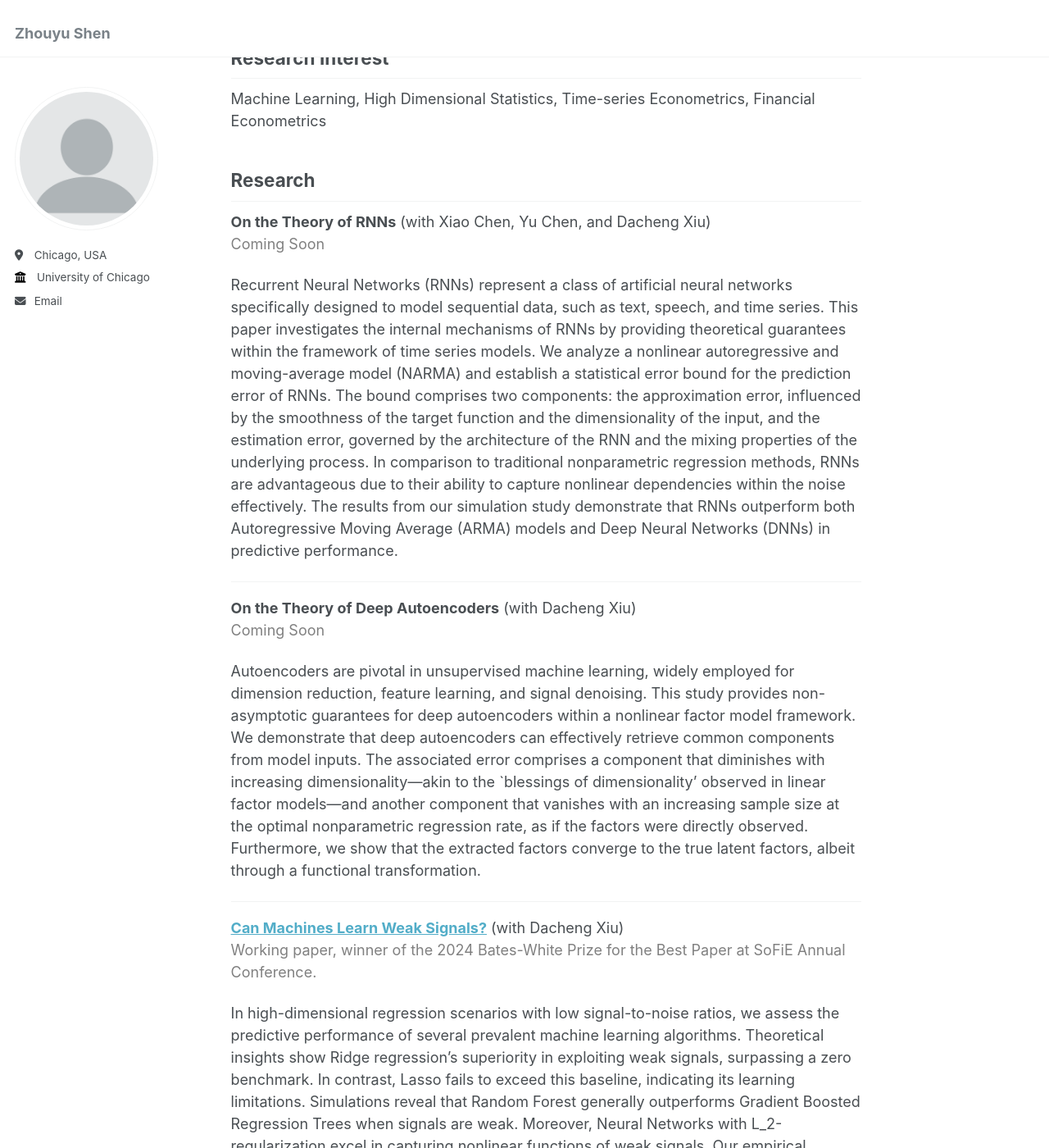
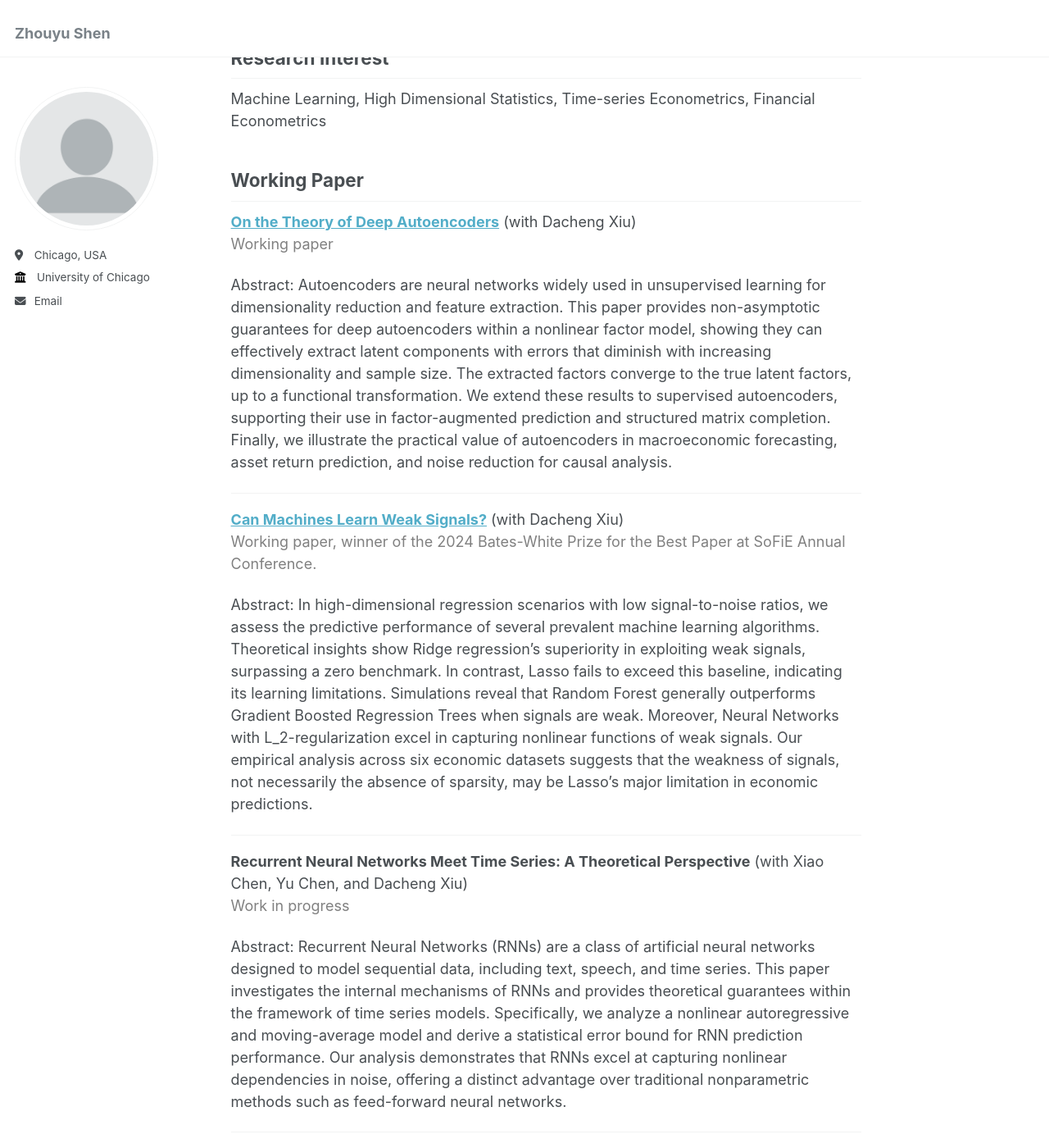
Before and after one commit to szyu123/zhouyushen, a Jekyll site: the page built from _pages/about.md, in a window 1280 px wide and 1400 px high, scrolled down 399 px. Shown: the whole window at 82% size. Built offline with Jekyll 4.4.1, drawn with Linux system fonts in a browser that asks for light colours; some of the changed text lies outside the part shown.

Commit message:
Update about.md

```diff
--- a/_pages/about.md
+++ b/_pages/about.md
@@ -7,7 +7,7 @@ redirect_from:
   - /about.html
 ---
 
-I am a final-year Ph.D. student in Econometrics and Statistics at the University of Chicago Booth School of Business, where I am advised by [Prof. Dacheng Xiu](https://dachxiu.chicagobooth.edu/). Prior to UChicago, I obtained a B.S. in Statistics from the School of the Gifted Young, University of Science and Technology of China in 2020. My research lies in the intersection of econometrics, statistics, and machine learning, with a focus on providing theoretical guarantees for applying machine learning methods in the field of economics and finance.
+I am a final-year Ph.D. student in Econometrics and Statistics at the University of Chicago Booth School of Business, where I am advised by [Prof. Dacheng Xiu](https://dachxiu.chicagobooth.edu/). Prior to UChicago, I obtained a B.S. in Statistics from the School of the Gifted Young, University of Science and Technology of China in 2020. My research lies in the intersection of econometrics, statistics, and machine learning, with a focus on addressing the methodological and theoretical challenges of applying machine learning techniques in economic contexts.
 
 **Email**: zshen10@chicagobooth.edu
 
@@ -16,19 +16,13 @@ I am a final-year Ph.D. student in Econometrics and Statistics at the University
 ## Research Interest
 Machine Learning, High Dimensional Statistics, Time-series Econometrics, Financial Econometrics
 
-## Research
-**On the Theory of RNNs** (with Xiao Chen, Yu Chen, and Dacheng Xiu)
-<span style="color:gray;">Coming Soon</span>
+## Working Paper
 
-Recurrent Neural Networks (RNNs) represent a class of artificial neural networks specifically designed to model sequential data, such as text, speech, and time series. This paper investigates the internal mechanisms of RNNs by providing theoretical guarantees within the framework of time series models. We analyze a nonlinear autoregressive and moving-average model (NARMA) and establish a statistical error bound for the prediction error of RNNs. The bound comprises two components: the approximation error, influenced by the smoothness of the target function and the dimensionality of the input, and the estimation error, governed by the architecture of the RNN and the mixing properties of the underlying process. In comparison to traditional nonparametric regression methods, RNNs are advantageous due to their ability to capture nonlinear dependencies within the noise effectively. The results from our simulation study demonstrate that RNNs outperform both Autoregressive Moving Average (ARMA) models and Deep Neural Networks (DNNs) in predictive performance.
+**[On the Theory of Deep Autoencoders](_pages/autoencoder.pdf)** (with Dacheng Xiu)
+<span style="color:gray;">Working paper</span>
 
----
+Abstract: Autoencoders are neural networks widely used in unsupervised learning for dimensionality reduction and feature extraction. This paper provides non-asymptotic guarantees for deep autoencoders within a nonlinear factor model, showing they can effectively extract latent components with errors that diminish with increasing dimensionality and sample size. The extracted factors converge to the true latent factors, up to a functional transformation. We extend these results to supervised autoencoders, supporting their use in factor-augmented prediction and structured matrix completion. Finally, we illustrate the practical value of autoencoders in macroeconomic forecasting, asset return prediction, and noise reduction for causal analysis.
 
-**On the Theory of Deep Autoencoders** (with Dacheng Xiu)
-<span style="color:gray;">Coming Soon</span>
-
-Autoencoders are pivotal in unsupervised machine learning, widely employed for dimension reduction, feature learning, and signal denoising. This study provides non-asymptotic guarantees for deep autoencoders within a nonlinear factor model framework. We demonstrate that deep autoencoders can effectively retrieve common components from model inputs.
-The associated error comprises a component that diminishes with increasing dimensionality---akin to the `blessings of dimensionality' observed in linear factor models---and another component that vanishes with an increasing sample size at the optimal nonparametric regression rate, as if the factors were directly observed. Furthermore, we show that the extracted factors converge to the true latent factors, albeit through a functional transformation.
 
 
 ---
@@ -37,12 +31,26 @@ The associated error comprises a component that diminishes with increasing dimen
 <span style="color:gray;">Working paper, winner of the 2024 Bates-White Prize for the Best Paper at SoFiE Annual Conference.</span>
 
 
-In high-dimensional regression scenarios with low signal-to-noise ratios, we assess the predictive performance of several prevalent machine learning algorithms. Theoretical insights show Ridge regression's superiority in exploiting weak signals, surpassing a zero benchmark. In contrast, Lasso fails to exceed this baseline, indicating its learning limitations. Simulations reveal that Random Forest generally outperforms Gradient Boosted Regression Trees when signals are weak. Moreover, Neural Networks with L_2-regularization excel in capturing nonlinear functions of
+Abstract: In high-dimensional regression scenarios with low signal-to-noise ratios, we assess the predictive performance of several prevalent machine learning algorithms. Theoretical insights show Ridge regression's superiority in exploiting weak signals, surpassing a zero benchmark. In contrast, Lasso fails to exceed this baseline, indicating its learning limitations. Simulations reveal that Random Forest generally outperforms Gradient Boosted Regression Trees when signals are weak. Moreover, Neural Networks with L_2-regularization excel in capturing nonlinear functions of
 weak signals. Our empirical analysis across six economic datasets suggests that the weakness of signals, not necessarily the absence of sparsity, may be Lasso's major limitation in economic predictions.
 
 ---
 
+**Recurrent Neural Networks Meet Time Series: A Theoretical Perspective** (with Xiao Chen, Yu Chen, and Dacheng Xiu)
+<span style="color:gray;">Work in progress</span>
+
+Abstract: Recurrent Neural Networks (RNNs) are a class of artificial neural networks designed to model sequential data, including text, speech, and time series. This paper investigates the internal mechanisms of RNNs and provides theoretical guarantees within the framework of time series models. Specifically, we analyze a nonlinear autoregressive and moving-average model  and derive a statistical error bound for RNN prediction performance. Our analysis demonstrates that RNNs excel at capturing nonlinear dependencies in noise, offering a distinct advantage over traditional nonparametric methods such as feed-forward neural networks.
+
+---
+
+**Boosting or Bagging? Navigating Weak Signals** (with Dacheng Xiu and Mingjie Zhang)
+<span style="color:gray;">Work in progress</span>
+
+Abstract: This study investigates the predictive performance of Bagging and Boosting, two widely used ensemble techniques, in high-dimensional settings characterized by weak signals. Using a novel theoretical framework, we evaluate and compare their effectiveness. Our analysis demonstrates that Bagging excels at capturing weak signals, consistently outperforming the naive benchmark predictor. In contrast, Boosting often underperforms in these environments. Building on these insights, we propose modifications to the traditional random forest algorithm, enhancing its effectiveness for prediction tasks involving weak signals.
+
+## Published Paper
+
 **[Modeling Tail Index With Autoregressive Conditional Pareto Model](https://www.tandfonline.com/doi/abs/10.1080/07350015.2020.1832504)** (with Yu Chen and Ruxin Shi)
 <span style="color:gray;">Journal of Business & Economic Statistics, Volume 40, 2022</span>
 
-We propose an autoregressive conditional Pareto (AcP) model based on the dynamic peaks over threshold method to model a dynamic tail index in the financial markets. Unlike the score-based approach which is widely used in many articles, we use an exponential function to model the tail index process for its intuitiveness and interpretability. Probabilistic properties of the AcP model and the statistical properties of its parameter estimators of maximum likelihood are studied in this article. Real data are used to show the advantages of AcP, especially, compared to the estimation volatility of GARCH model, the result of AcP is more sensitive to turmoil. The estimated tail index of AcP can accurately reflect the risk of the stock and may even play an early warning role to the turmoil of stock market. We also calculate the tail connectedness based on the estimated tail index of AcP and show that tail connectedness increases during period of turmoil, which is consistent with the result of the score-based approach.
+Abstract: We propose an autoregressive conditional Pareto (AcP) model based on the dynamic peaks over threshold method to model a dynamic tail index in the financial markets. Unlike the score-based approach which is widely used in many articles, we use an exponential function to model the tail index process for its intuitiveness and interpretability. Probabilistic properties of the AcP model and the statistical properties of its parameter estimators of maximum likelihood are studied in this article. Real data are used to show the advantages of AcP, especially, compared to the estimation volatility of GARCH model, the result of AcP is more sensitive to turmoil. The estimated tail index of AcP can accurately reflect the risk of the stock and may even play an early warning role to the turmoil of stock market. We also calculate the tail connectedness based on the estimated tail index of AcP and show that tail connectedness increases during period of turmoil, which is consistent with the result of the score-based approach.
```
